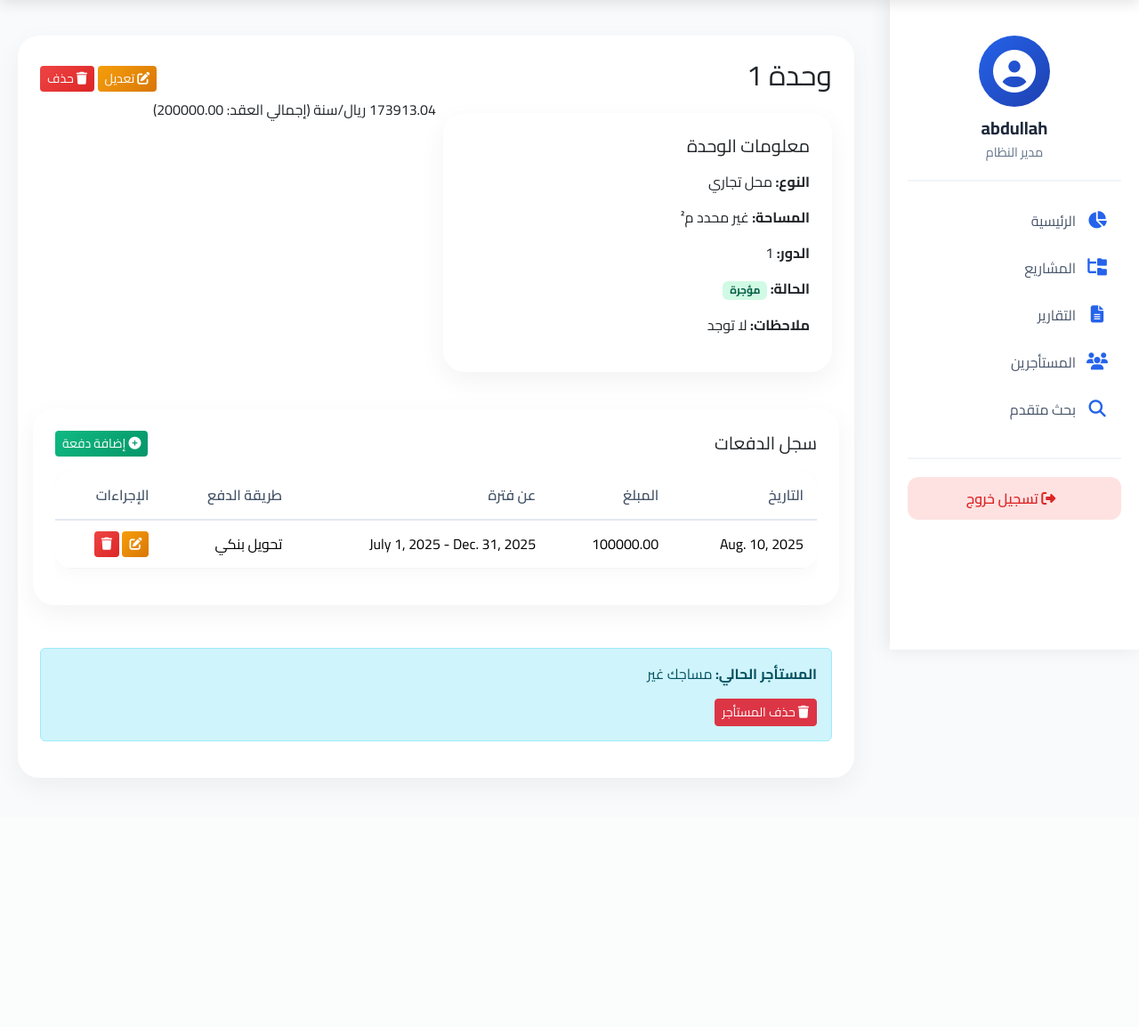
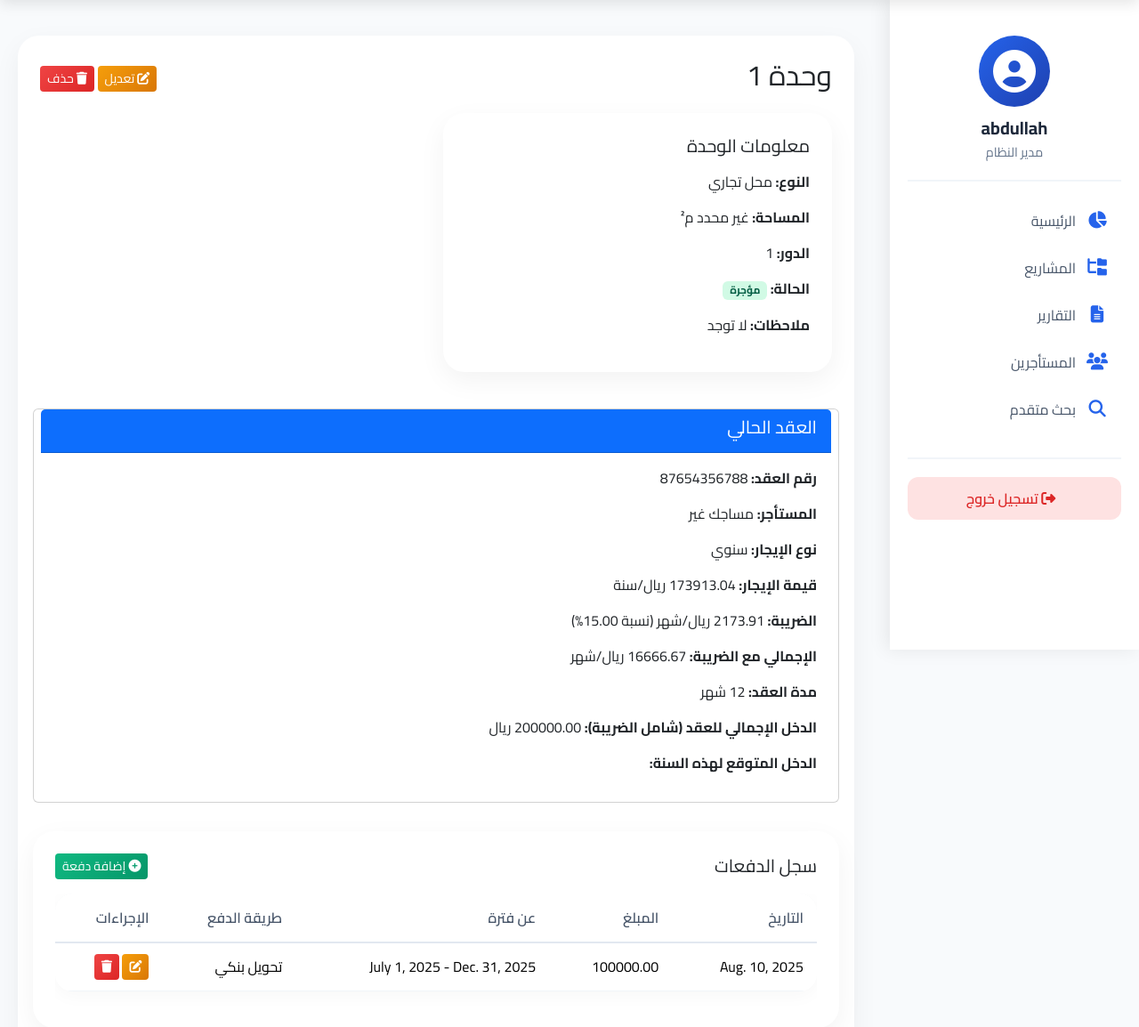
Before and after one commit to aboaj09/property_management, a Django app: page /unit/8/ in a window 1280 px wide. Shown: the part 70-1224 px from the top of the page at 89% size. Before the commit the page ends 903 px from the top, so only its background shows below. Run offline with Django 4.2, Linux system fonts and the light colour scheme; a user stored in the database is signed in; data comes from the database, SQL or seed files in the repository.

Commit message:
Fix multiple issues: tenant selection flow, contract button, yearly reports, rent display

```diff
--- a/rentals/templates/rentals/unit_detail.html
+++ b/rentals/templates/rentals/unit_detail.html
@@ -37,15 +37,39 @@
         </div>
 
        <td>
-    {% if unit.current_contract %}
-        {{ unit.current_contract.rent_amount|floatformat:2 }}
-        {% if unit.current_contract.rent_type == 'yearly' %}ريال/سنة{% else %}ريال/شهر{% endif %}
-        (إجمالي العقد: {{ unit.current_contract.total_expected|floatformat:2 }})
-    {% else %}
-        -
-    {% endif %}
+    {% if current_contract %}
+<div class="card mb-3">
+    <div class="card-header bg-primary text-white">
+        <h5>العقد الحالي</h5>
+    </div>
+    <div class="card-body">
+        <p><strong>رقم العقد:</strong> {{ current_contract.contract_number }}</p>
+        <p><strong>المستأجر:</strong> {{ current_contract.tenant.name }}</p>
+        <p><strong>نوع الإيجار:</strong>
+            {% if current_contract.rent_type == 'yearly' %}سنوي{% else %}شهري{% endif %}
+        </p>
+        <p><strong>قيمة الإيجار:</strong> {{ current_contract.rent_amount|floatformat:2 }}
+            {% if current_contract.rent_type == 'yearly' %}ريال/سنة{% else %}ريال/شهر{% endif %}
+        </p>
+        <p><strong>الضريبة:</strong> {{ current_contract.tax_amount_monthly|floatformat:2 }} ريال/شهر (نسبة {{ current_contract.tax_rate }}%)</p>
+        <p><strong>الإجمالي مع الضريبة:</strong> {{ current_contract.total_monthly_with_tax|floatformat:2 }} ريال/شهر</p>
+        <p><strong>مدة العقد:</strong> {{ current_contract.lease_duration_months }} شهر</p>
+        <p><strong>الدخل الإجمالي للعقد (شامل الضريبة):</strong> {{ current_contract.total_expected|floatformat:2 }} ريال</p>
+        <p><strong>الدخل المتوقع لهذه السنة:</strong>
+            {# يمكن حسابها لاحقاً #}
+        </p>
+    </div>
+</div>
+{% endif %}
 </td>
-
+{% if not unit.is_rented %}
+<div class="alert alert-info text-center">
+    <i class="fas fa-info-circle"></i> هذه الوحدة شاغرة.
+    <a href="{% url 'add_contract_for_unit' unit.id %}" class="btn btn-primary btn-sm">
+        <i class="fas fa-plus-circle"></i> إضافة عقد جديد
+    </a>
+</div>
+{% endif %}
     <!-- سجل الدفعات -->
     {% if current_contract %}
     <div class="content-card mb-4">
--- a/rentals/views.py
+++ b/rentals/views.py
@@ -390,8 +390,7 @@
             unit.save()
             messages.success(request, _('تم إضافة الوحدة بنجاح.'))
             request.session['new_unit_id'] = unit.id
-            # التوجيه إلى صفحة اختيار المستأجر بدلاً من add_tenant
-            return redirect('choose_tenant')
+            return redirect('choose_tenant')  # بدلاً من add_tenant
     else:
         form = UnitForm()
     return render(request, 'rentals/add_unit.html', {'form': form, 'subcategory': subcategory})
@@ -403,21 +402,17 @@
         form = TenantForm(request.POST, request.FILES)
         if form.is_valid():
             identity_number = normalize_arabic_numbers(form.cleaned_data['identity_number'])
-
             if Tenant.objects.filter(identity_number=identity_number, is_deleted=False).exists():
-                messages.error(request, _('رقم الهوية مستخدم مسبقاً من قبل مستأجر نشط.'))
+                messages.error(request, _('رقم الهوية مستخدم مسبقاً.'))
                 return render(request, 'rentals/add_tenant.html', {'form': form})
             else:
                 form.instance.identity_number = identity_number
                 tenant = form.save()
-
-                # إذا كان هناك new_unit_id في الجلسة، نذهب إلى choose_tenant
                 if request.session.get('new_unit_id'):
                     request.session['new_tenant_id'] = tenant.id
                     return redirect('choose_tenant')
                 else:
-                    # إذا لم يكن هناك وحدة مرتبطة، نذهب إلى قائمة المستأجرين
-                    messages.success(request, _('تم إضافة المستأجر بنجاح.'))
+                    messages.success(request, 'تم إضافة المستأجر بنجاح.')
                     return redirect('tenant_list')
     else:
         form = TenantForm()
@@ -426,18 +421,11 @@
 @login_required
 @permission_required('rentals.add_contract', raise_exception=True)
 def add_contract_for_unit(request, unit_id):
-    """بدء إضافة عقد لوحدة موجودة (غير مؤجرة)"""
     unit = get_object_or_404(Unit, pk=unit_id)
-
-    # التحقق من أن الوحدة غير مؤجرة
     if unit.is_rented:
-        messages.warning(request, _('الوحدة مؤجرة حالياً. يجب إنهاء العقد الحالي أولاً.'))
+        messages.warning(request, 'الوحدة مؤجرة حالياً.')
         return redirect('unit_detail', pk=unit.id)
-
-    # تخزين معرف الوحدة في الجلسة للاستخدام في الخطوات التالية
     request.session['new_unit_id'] = unit.id
-
-    # التوجيه إلى صفحة اختيار مستأجر (جديدة)
     return redirect('choose_tenant')
 
 @login_required
@@ -932,28 +920,17 @@
             end_date = date(year, month+1, 1) - timedelta(days=1)
         period_name = f"{get_month_name(month)} {year}"
 
-    # باقي الكود كما هو مع استخدام start_date و end_date
-    payments = Payment.objects.filter(
-        payment_date__gte=start_date,
-        payment_date__lte=end_date
-    ).select_related('contract__unit', 'contract__tenant')
-
+    # ... باقي الكود كما هو مع استخدام start_date و end_date ...
+    payments = Payment.objects.filter(payment_date__gte=start_date, payment_date__lte=end_date)
     total_payments = payments.aggregate(Sum('amount_paid'))['amount_paid__sum'] or 0
 
-    # حساب العقود النشطة يدوياً
     all_contracts = Contract.objects.filter(is_active=True)
-    active_contracts = []
+    expected_rent = 0
     for contract in all_contracts:
         contract_end = contract.start_date + relativedelta(months=contract.lease_duration_months) - timedelta(days=1)
         if contract.start_date <= end_date and contract_end >= start_date:
-            active_contracts.append(contract)
-
-    expected_rent = 0
-    for contract in active_contracts:
-        contract_end = contract.start_date + relativedelta(months=contract.lease_duration_months) - timedelta(days=1)
-        overlap_start = max(contract.start_date, start_date)
-        overlap_end = min(contract_end, end_date)
-        if overlap_start <= overlap_end:
+            overlap_start = max(contract.start_date, start_date)
+            overlap_end = min(contract_end, end_date)
             months = (overlap_end.year - overlap_start.year) * 12 + (overlap_end.month - overlap_start.month) + 1
             expected_rent += contract.total_monthly_with_tax * months
 
```
Also changed, not shown: rentals/templates/rentals/reports/rent_report.html (+13 -0 lines), rentals/templates/rentals/subcategory_detail.html (+8 -6 lines).
